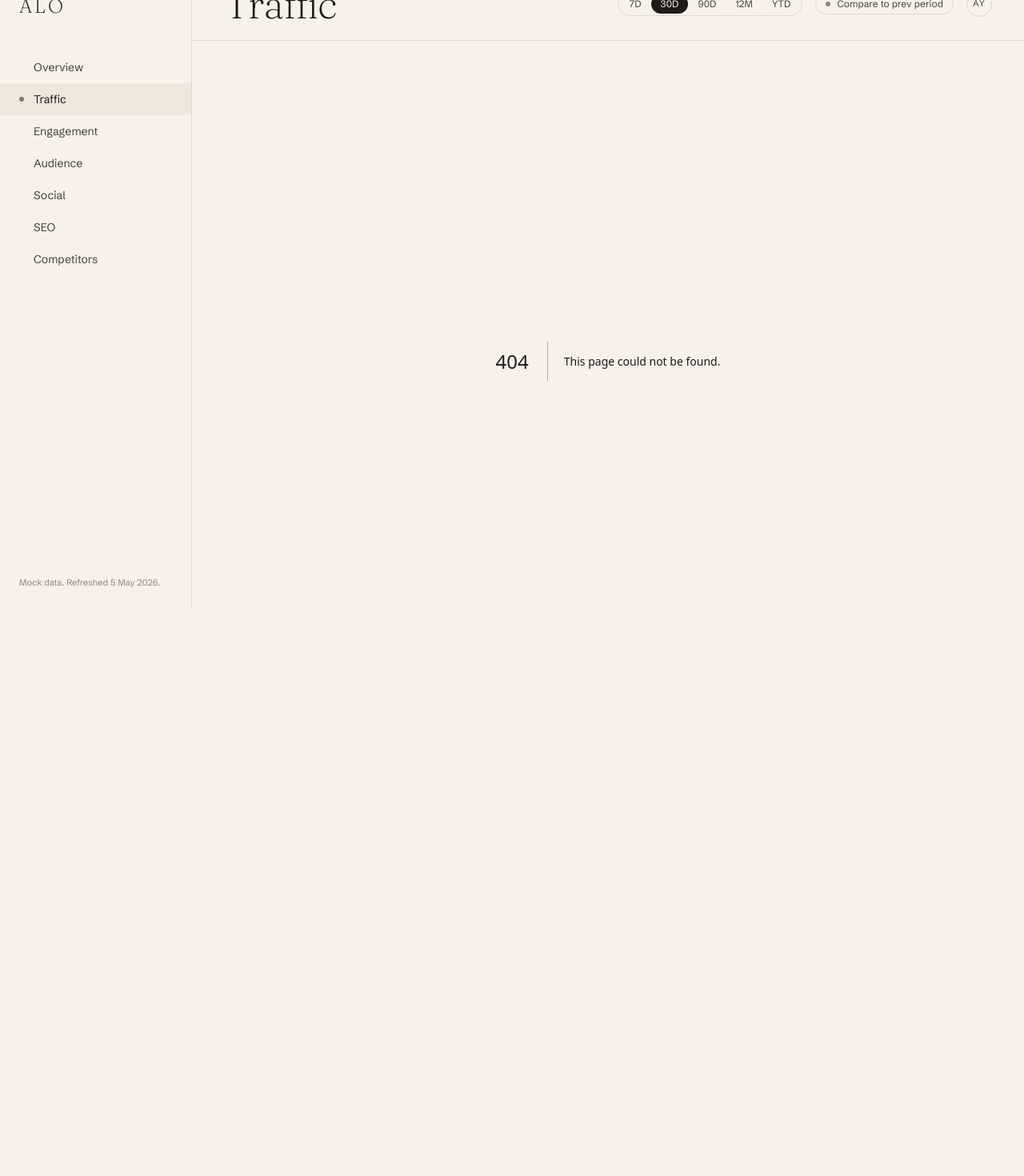
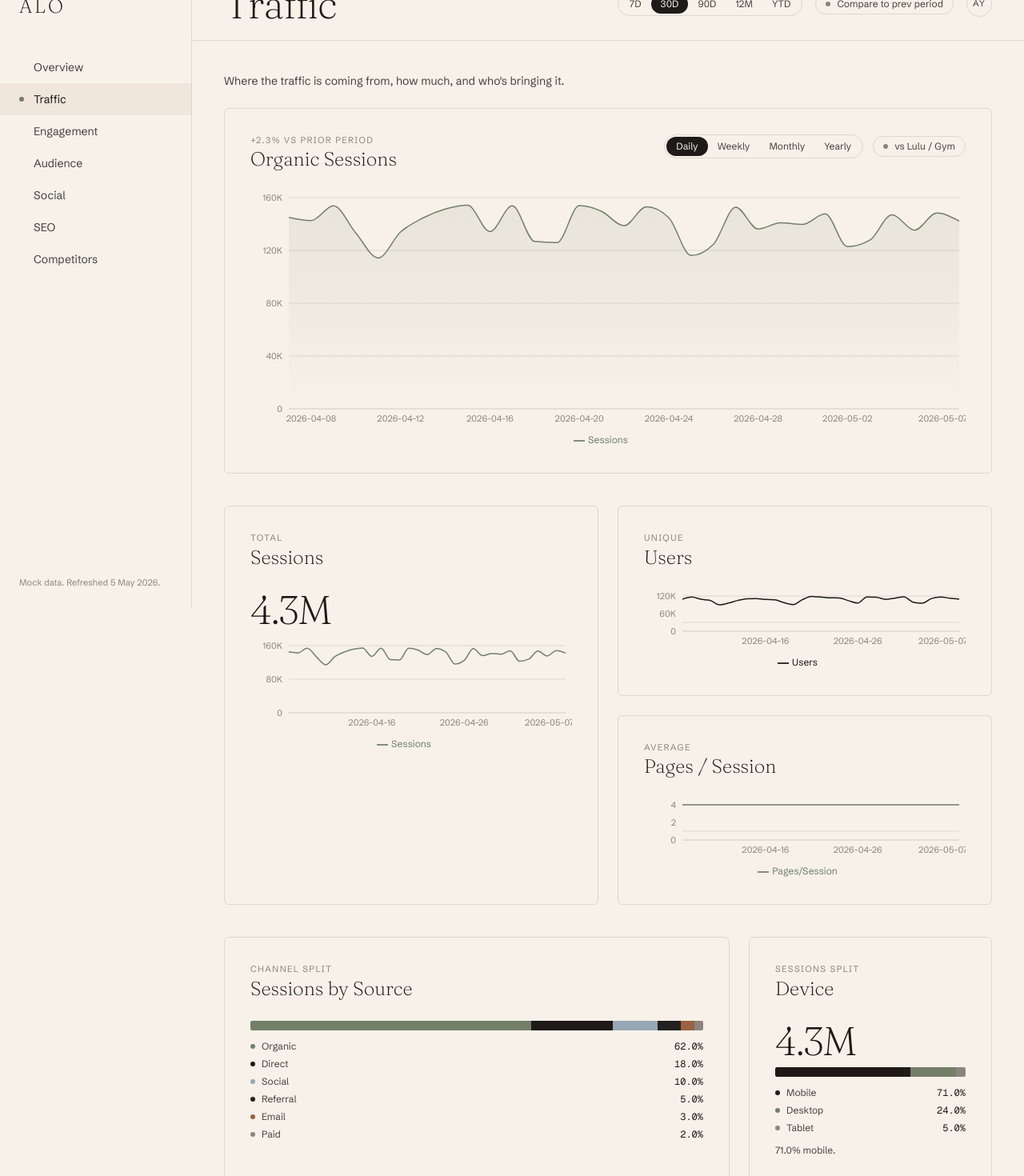
Before and after one commit to AtharvaN16/Alo_dashboard, a Next.js app: page /traffic in a window 1280 px wide. Before the commit this address had no page. Shown: the part 40-1510 px from the top of the page at 80% size. Before the commit the page ends 891 px from the top, so only its background shows below. Built offline with nearby package versions, Linux system fonts and the light colour scheme.

Commit message:
feat(traffic): build Traffic page with aggregation tabs and competitor toggle

```diff
--- /dev/null
+++ b/app/traffic/page.tsx
@@ -0,0 +1,135 @@
+'use client';
+
+import { useMemo, useState } from 'react';
+import { PageHeader } from '@/components/layout/PageHeader';
+import { ChartCard } from '@/components/cards/ChartCard';
+import { CompetitorToggleStandalone } from '@/components/cards/CompetitorToggle';
+import { AreaChartBlock } from '@/components/charts/AreaChartBlock';
+import { LineChartBlock } from '@/components/charts/LineChartBlock';
+import { StackedBarBlock } from '@/components/charts/StackedBarBlock';
+import { PillSegmented } from '@/components/ui/Pill';
+import { useTrafficData } from '@/lib/hooks/usePageData';
+import { trafficSeries } from '@/lib/mock-data/traffic';
+import { useDateRange } from '@/components/layout/DateRangeContext';
+import { sliceSeries } from '@/lib/date-range';
+import { BRAND_COLORS } from '@/lib/brand';
+import { compact, signedPercent, percent } from '@/lib/format';
+
+const AGG = ['Daily', 'Weekly', 'Monthly', 'Yearly'] as const;
+type Agg = typeof AGG[number];
+
+function aggregate(data: { date: string; value: number }[], agg: Agg) {
+  if (agg === 'Daily') return data;
+  const buckets = new Map<string, number>();
+  for (const p of data) {
+    const d = new Date(p.date + 'T00:00:00Z');
+    let key: string;
+    if (agg === 'Weekly') {
+      const day = d.getUTCDay();
+      const monday = new Date(d.getTime() - ((day + 6) % 7) * 86_400_000);
+      key = monday.toISOString().slice(0, 10);
+    } else if (agg === 'Monthly') {
+      key = `${d.getUTCFullYear()}-${String(d.getUTCMonth() + 1).padStart(2, '0')}`;
+    } else {
+      key = String(d.getUTCFullYear());
+    }
+    buckets.set(key, (buckets.get(key) ?? 0) + p.value);
+  }
+  return Array.from(buckets.entries())
+    .map(([date, value]) => ({ date, value }))
+    .sort((a, b) => a.date.localeCompare(b.date));
+}
+
+export default function TrafficPage() {
+  const { range } = useDateRange();
+  const traffic = useTrafficData('alo');
+  const [agg, setAgg] = useState<Agg>('Daily');
+  const [compare, setCompare] = useState(false);
+
+  const heroData = useMemo(() => aggregate(traffic.series, agg), [traffic.series, agg]);
+  const compData = useMemo(() => ({
+    lulu: aggregate(sliceSeries(trafficSeries('lulu'), range), agg),
+    gym:  aggregate(sliceSeries(trafficSeries('gym'),  range), agg),
+  }), [range, agg]);
+
+  const heroSeries = compare
+    ? [
+        { key: 'alo',  name: 'Alo Yoga',  color: BRAND_COLORS.sage, data: heroData },
+        { key: 'lulu', name: 'Lululemon', color: BRAND_COLORS.lulu, data: compData.lulu },
+        { key: 'gym',  name: 'Gymshark',  color: BRAND_COLORS.gym,  data: compData.gym },
+      ]
+    : [{ key: 'alo', name: 'Sessions', color: BRAND_COLORS.sage, data: heroData }];
+
+  return (
+    <>
+      <PageHeader description="Where the traffic is coming from, how much, and who's bringing it." />
+
+      <section className="px-10 pb-10">
+        <ChartCard
+          title="Organic Sessions"
+          eyebrow={`${signedPercent(traffic.delta)} vs prior period`}
+          controls={
+            <div className="flex items-center gap-3">
+              <PillSegmented options={AGG} value={agg} onChange={setAgg} size="sm" />
+              <CompetitorToggleStandalone defaultOn={compare} onChange={setCompare} />
+            </div>
+          }
+        >
+          <AreaChartBlock series={heroSeries} height={320} />
+        </ChartCard>
+      </section>
+
+      <section className="grid grid-cols-12 gap-6 px-10 pb-10">
+        <ChartCard title="Sessions" eyebrow="Total" className="col-span-6">
+          <div className="num pb-3 font-serif text-display-sm font-extralight text-charcoal">
+            {compact(traffic.total)}
+          </div>
+          <LineChartBlock
+            series={[{ key: 'alo', name: 'Sessions', color: BRAND_COLORS.sage, data: traffic.series }]}
+            height={140}
+          />
+        </ChartCard>
+
+        <div className="col-span-6 grid grid-cols-1 gap-6">
+          <ChartCard title="Users" eyebrow="Unique">
+            <LineChartBlock
+              series={[{ key: 'users', name: 'Users', color: BRAND_COLORS.charcoal, data: traffic.users.series }]}
+              height={100}
+            />
+          </ChartCard>
+          <ChartCard title="Pages / Session" eyebrow="Average">
+            <LineChartBlock
+              series={[{ key: 'pps', name: 'Pages/Session', color: BRAND_COLORS.sage, data: traffic.pps.series }]}
+              height={100}
+            />
+          </ChartCard>
+        </div>
+      </section>
+
+      <section className="grid grid-cols-12 gap-6 px-10 pb-16">
+        <ChartCard title="Sessions by Source" eyebrow="Channel split" className="col-span-8">
+          <StackedBarBlock
+            stacks={traffic.sourceBreakdown.map((s, i) => ({
+              label: s.label,
+              pct: s.pct,
+              color: [BRAND_COLORS.sage, BRAND_COLORS.charcoal, BRAND_COLORS.lulu, BRAND_COLORS.gym, BRAND_COLORS.clay, BRAND_COLORS.stone][i],
+            }))}
+          />
+        </ChartCard>
+        <ChartCard title="Device" eyebrow="Sessions split" className="col-span-4">
+          <div className="num pb-2 font-serif text-display-sm font-extralight text-charcoal">
+            {compact(traffic.total)}
+          </div>
+          <StackedBarBlock
+            stacks={traffic.deviceSplit.map((d, i) => ({
+              label: d.label,
+              pct: d.pct,
+              color: [BRAND_COLORS.charcoal, BRAND_COLORS.sage, BRAND_COLORS.stone][i],
+            }))}
+          />
+          <div className="pt-3 text-xs text-graphite">{percent(traffic.deviceSplit[0].pct)} mobile.</div>
+        </ChartCard>
+      </section>
+    </>
+  );
+}
```
